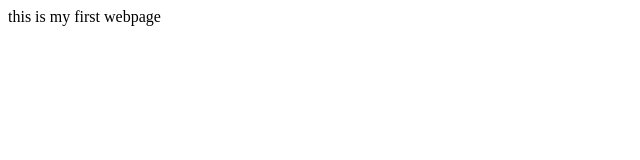
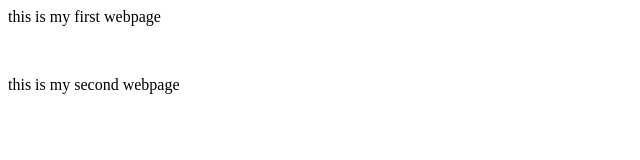
Before and after one commit to Satish-br29/LocalRepo, a plain HTML site: page index.html in a window 1280 px wide. Shown: the whole page, without its empty margins (0-640 px from the left). Drawn offline with Linux system fonts and the light colour scheme.

Commit message:
Update index.html

```diff
--- a/index.html
+++ b/index.html
@@ -1 +1,3 @@
 <p>this is my first webpage</p>
+<br>
+<p>this is my second webpage</p>
```
